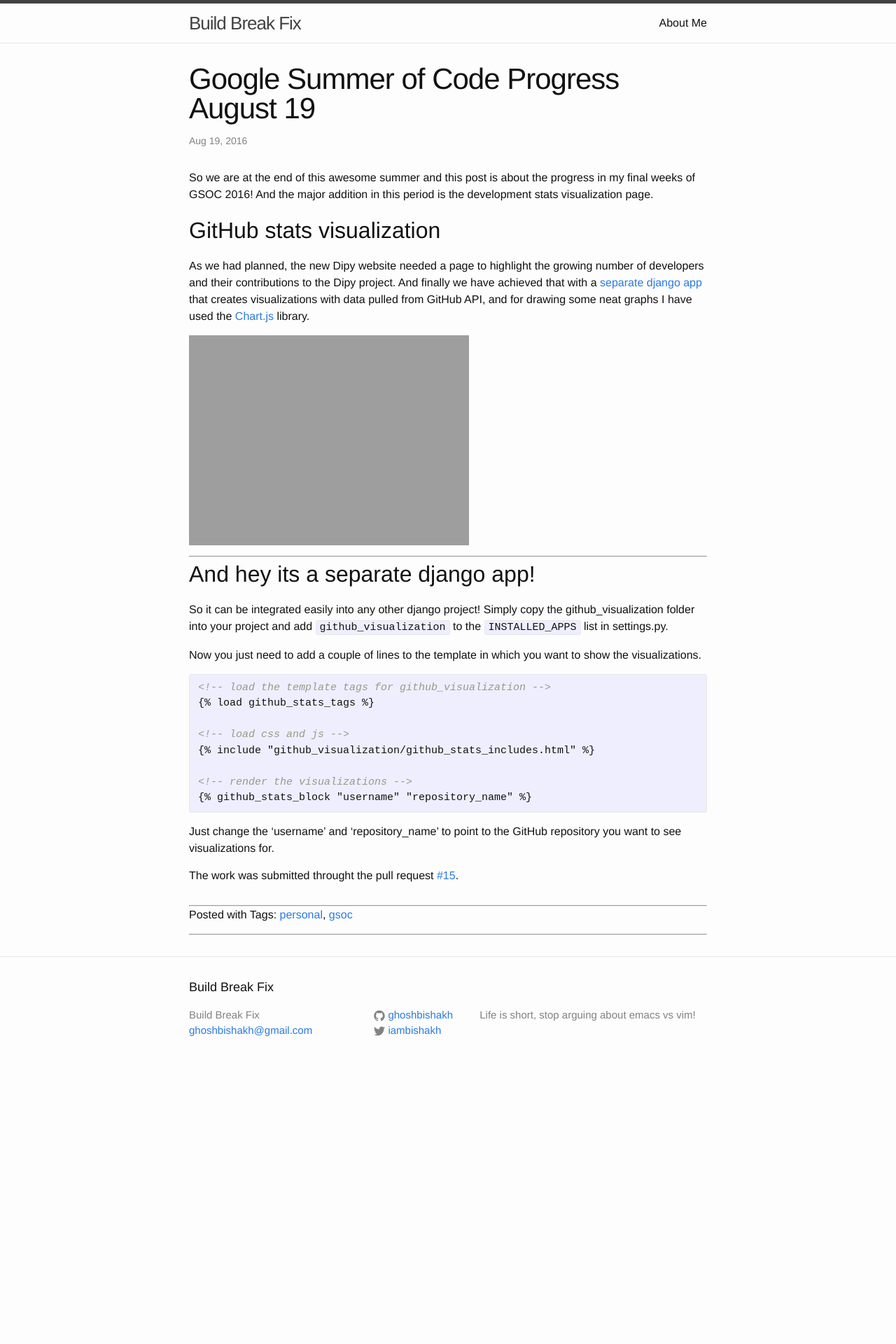
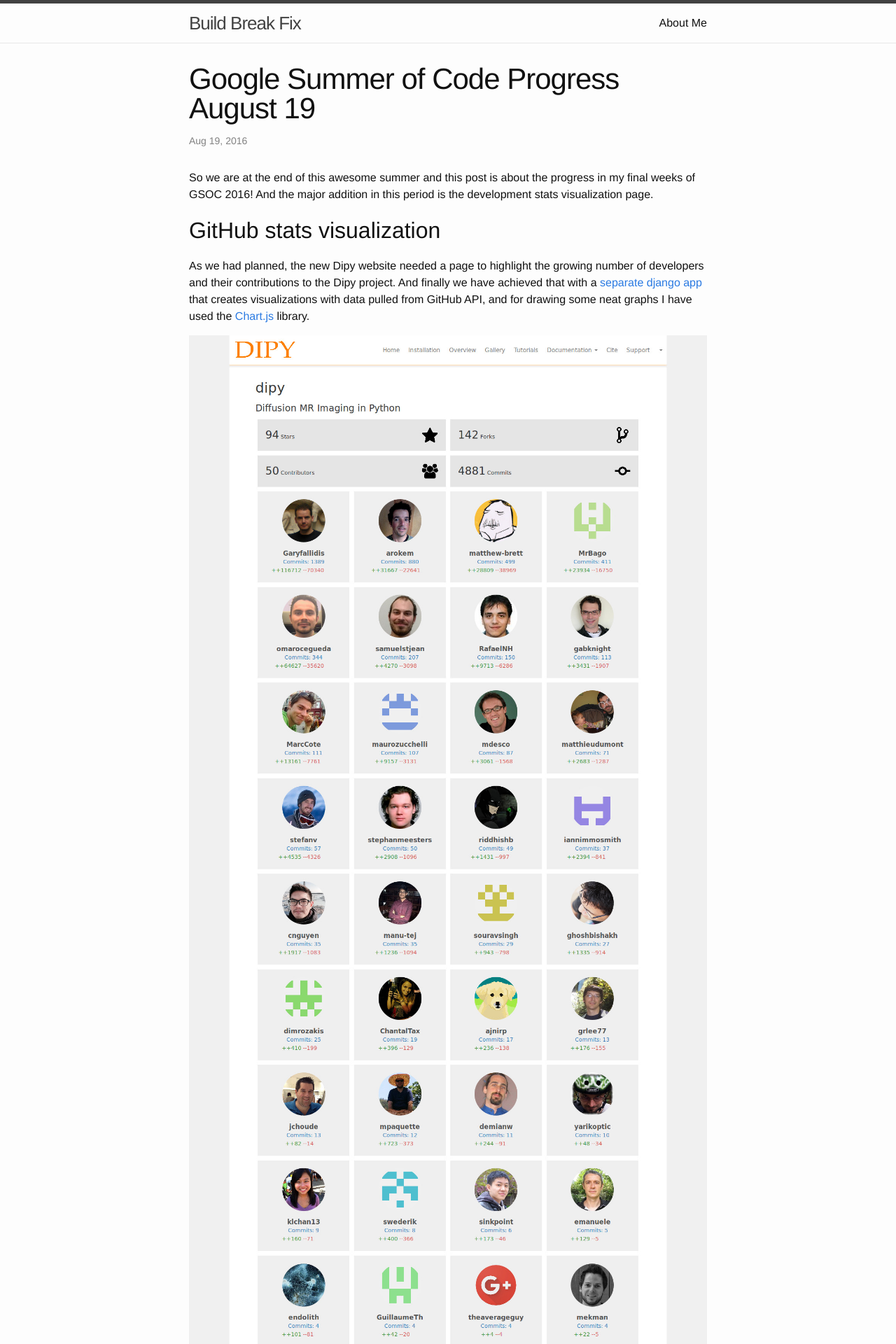
Before and after one commit to ghoshbishakh/blog, a Jekyll site: the page built from _posts/2016-08-07-google-summer-of-code-progress-august-19.markdown, in a window 1280 px wide. Shown: the top 1920 px of the page at 70% size. Built offline with Jekyll 4.4.1, drawn with Linux system fonts in a browser that asks for light colours; comment, search, counter and statistics services are not loaded; before the commit the page ends 1544 px from its top, so only the background shows below that.

Commit message:
Updated Site

```diff
--- a/_posts/2016-08-07-google-summer-of-code-progress-august-19.markdown
+++ b/_posts/2016-08-07-google-summer-of-code-progress-august-19.markdown
@@ -14,7 +14,7 @@ So we are at the end of this awesome summer and this post is about the progress
 ## GitHub stats visualization
 As we had planned, the new Dipy website needed a page to highlight the growing number of developers and their contributions to the Dipy project. And finally we have achieved that with a [separate django app](https://github.com/nipy/dipy_web/tree/master/github_visualization) that creates visualizations with data pulled from GitHub API, and for drawing some neat graphs I have used the [Chart.js](http://www.chartjs.org/) library.
 
-![dipy github visualization page]({{ site.url }}{{ site.baseurl }}/assets/dipy14.jpeg)
+![dipy github visualization page]({{ site.url }}{{ site.baseurl }}/assets/dipy14.jpg)
 
 ---------------------------------------
 
```
